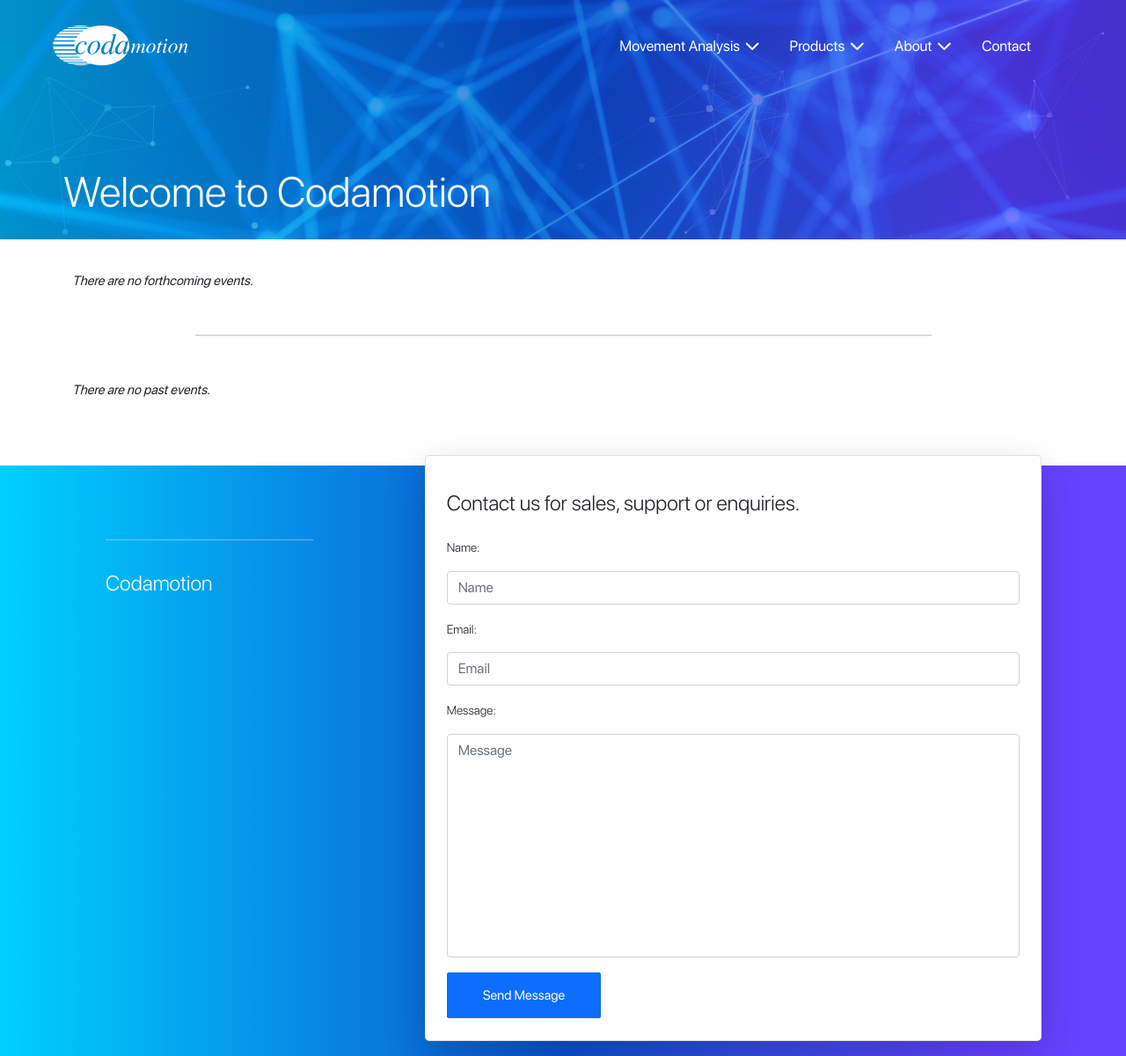
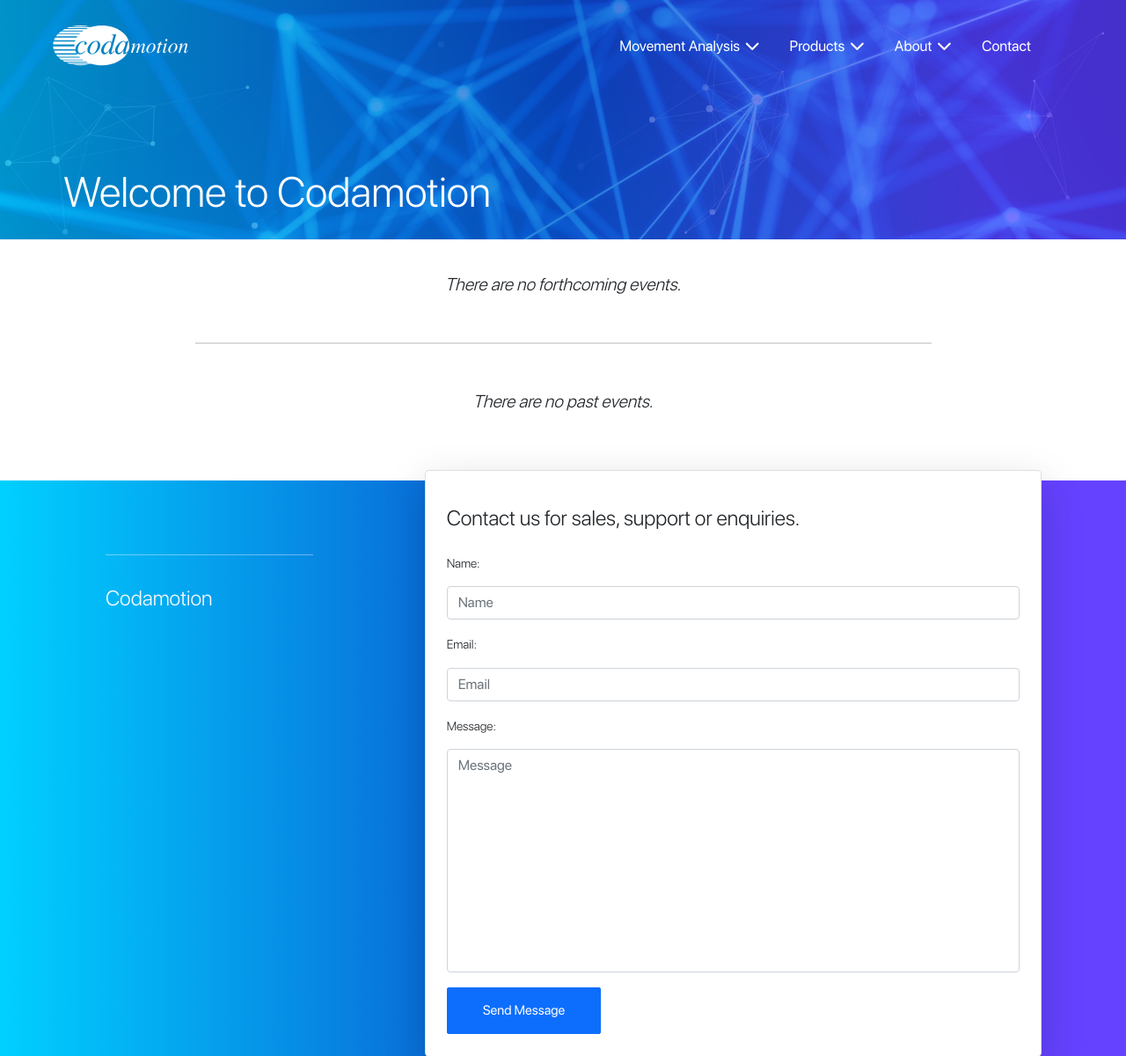
Before and after one commit to samozzy/codamotion, a Django app: template website/templates/website/event.html in a window 1280 px wide. Shown: the top 1200 px of the page at 88% size. Run offline with Django 3.2, Linux system fonts and the light colour scheme; the template is opened without the code that fills it: values that come from a table or form of the project are taken from there, others are empty; parts of the project's set-up code (start-up, migrations or seed data) failed here and were passed over; some libraries are stand-ins or nearby versions.

Commit message:
Improve event handling
Put a check for event.end_date before validation

```diff
--- a/website/models.py
+++ b/website/models.py
@@ -291,8 +291,9 @@ class Event(models.Model):
 		return title_string
 
 	def clean(self):
-		if self.end_date < self.start_date:
-			raise ValidationError('Event cannot end before it starts')
+		if self.end_date and self.start_date:
+			if self.end_date < self.start_date:
+				raise ValidationError('Event cannot end before it starts')
 
 	def save(self, *args, **kwargs):
 		self.full_clean()
--- a/website/templates/website/event.html
+++ b/website/templates/website/event.html
@@ -13,7 +13,7 @@
 				{% include 'website/components/accordion.html' with items=forthcoming_events id='forthcoming' add_class='accordion-flush' %}
 			</div>
 		{% else %}
-			<p><em>There are no forthcoming events.</em></p>
+			<p class="lead text-center"><em>There are no forthcoming events.</em></p>
 		{% endif %}
 		<hr class="my-5 w-75 mx-auto text-muted">
 		{% if past_events %}
@@ -24,7 +24,7 @@
 				{% include 'website/components/accordion.html' with items=past_events id='past' add_class='accordion-flush' %}
 			</div>
 		{% else %}
-			<p><em>There are no past events.</em></p>
+			<p class="lead text-center"><em>There are no past events.</em></p>
 		{% endif %}
 		<br>
 	{% endblock %}
```
